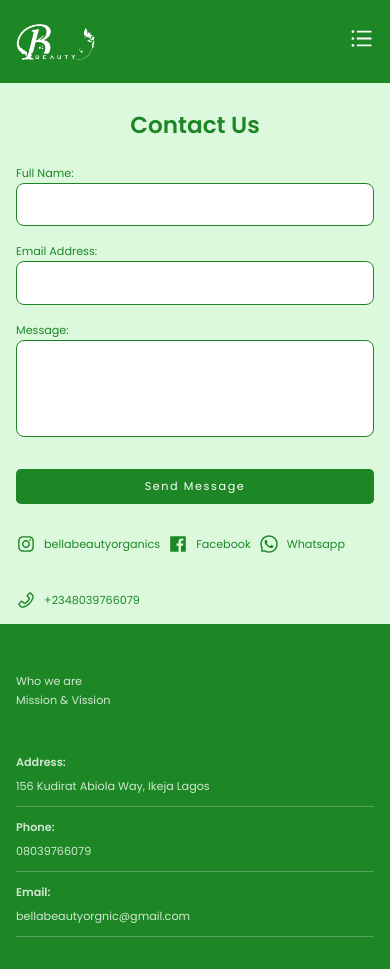
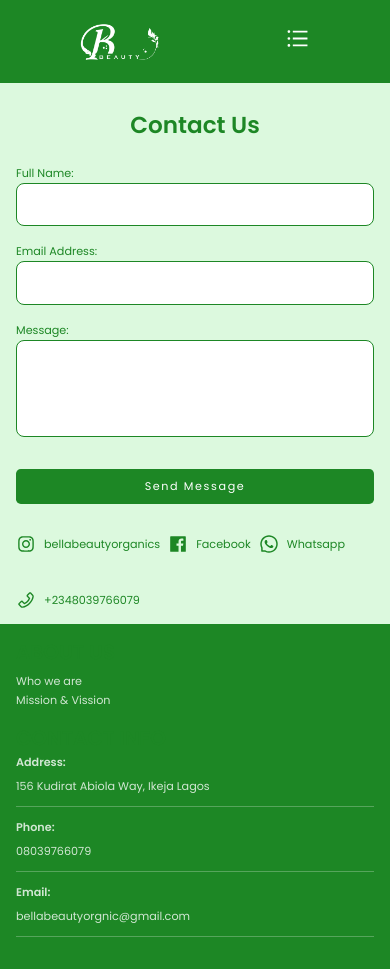
Before and after one commit to Obilomania/bellabeautystore, a React (Create React App) app: page /contact in a window 390 px wide. Built offline with nearby package versions, Linux system fonts and the light colour scheme; no server answers.

Commit message:
1200 width responsiveness

```diff
--- a/src/components/Footer.jsx
+++ b/src/components/Footer.jsx
@@ -57,8 +57,8 @@
   padding: 1rem 10rem;
   background: var(--background);
   color: white;
-  .content2{
-line-height:.5rem;
+  .content2 {
+    line-height: 0.5rem;
   }
   .content {
     display: flex;
@@ -78,6 +78,42 @@
     font-size: 1rem;
     color: rgba(255, 255, 255, 0.8);
     text-decoration: none;
+  }
+  @media screen and (max-width: 1200px) {
+    width: 100%;
+    display: flex;
+    align-items: start;
+    justify-content: space-between;
+    flex-direction: column;
+    padding: 1rem 5rem;
+    background: var(--background);
+    color: white;
+    gap: 1rem;
+    .aboutUs,
+    .policies,
+    .contact {
+      margin: auto;
+      width: 100%;
+    }
+    .content {
+      display: flex;
+      flex-direction: column;
+    }
+    h4 {
+      font-weight: bolder;
+      border-bottom: 1px solid var(--white);
+      text-align: center;
+    }
+    hr {
+      background: var(--white);
+      width: 100%;
+      height: 1px;
+    }
+    p,
+    a {
+      font-size: 0.7rem;
+      color: rgba(255, 255, 255, 0.8);
+    }
   }
   @media screen and (max-width: 940px) {
     width: 100%;
--- a/src/components/Header.jsx
+++ b/src/components/Header.jsx
@@ -217,8 +217,9 @@
   }
   @media screen and (max-width: 1200px) {
     width: 100%;
-    height: 10vh;
+    height: 12vh;
     background: var(--background);
+    padding:0rem 4rem;
     color: var(--white);
     border-bottom: 1px solid var(--lightVariant);
     li {
--- a/src/pageSections/FeaturedProducts.jsx
+++ b/src/pageSections/FeaturedProducts.jsx
@@ -208,7 +208,7 @@
     .F-content {
       position: relative;
       display: flex;
-      width: 90%;
+      width: 15rem;
       height: 15rem;
       overflow: hidden;
       border-radius: 0.5rem;
--- a/src/pageSections/benefits/Benefits.jsx
+++ b/src/pageSections/benefits/Benefits.jsx
@@ -54,7 +54,7 @@
   }
   @media screen and (max-width: 1200px) {
     width: 100%;
-    height: 70vh;
+    height: 45vh;
     background: var(--background);
     position: relative;
     overflow: hidden;
@@ -65,7 +65,7 @@
     .benContent {
       display: flex;
       gap: 1rem;
-      align-items: start;
+      align-items: center;
       flex-direction: column;
       justify-content: flex-end;
       width: 100%;
@@ -169,7 +169,7 @@
         margin: auto;
         color: var(--white);
         li {
-          font-size: .9rem;
+          font-size: 0.9rem;
         }
       }
     }
--- a/src/pages/About.jsx
+++ b/src/pages/About.jsx
@@ -121,6 +121,60 @@
       padding: 1rem 0rem;
     }
   }
+  @media screen and (max-width: 1200px) {
+    width: 100%;
+    padding: 0 5rem;
+    display: flex;
+    flex-direction: column;
+    gap: 2rem;
+    .content {
+      font-size: 0.7rem;
+    }
+    .image {
+      margin-top: 4rem;
+      width: 100%;
+      height: fit-content;
+      overflow: hidden;
+    }
+    .header {
+      width: 100%;
+      height: fit-content;
+      background: var(--background);
+      h3 {
+        text-align: center;
+        color: white;
+        padding: 0.3rem 0rem;
+      }
+    }
+    .missionVision {
+      display: flex;
+      flex-direction: column;
+      align-items: center;
+      justify-content: center;
+      gap: 2rem;
+      margin-bottom: 1rem;
+      p {
+        font-size: 0.7rem;
+      }
+    }
+    .mission,
+    .vision {
+      display: flex;
+      flex-direction: column;
+      align-items: flex-start;
+      gap: 0.8rem;
+    }
+    .subHeading {
+      width: 100%;
+      height: fit-content;
+      background: var(--background);
+      h4 {
+        text-align: center;
+        color: white;
+        padding: 0.2rem 0rem;
+      }
+    }
+  }
   @media screen and (max-width: 940px) {
     width: 100%;
     padding: 0 1rem;
--- a/src/pages/Contact.jsx
+++ b/src/pages/Contact.jsx
@@ -10,9 +10,9 @@
 import emailjs from "@emailjs/browser";
 
 const Contact = () => {
-   useEffect(() => {
-     window.scrollTo(0, 0);
-   }, []);
+  useEffect(() => {
+    window.scrollTo(0, 0);
+  }, []);
 
   const form = useRef();
 
@@ -177,6 +177,98 @@
     color: var(--primary);
     text-decoration: none;
   }
+  @media screen and (max-width: 1200px) {
+    width: 100%;
+    min-height: 70vh;
+    padding: 0rem 5rem;
+    height: fit-content;
+    display: flex;
+    flex-direction: column;
+    align-items: center;
+    justify-content: center;
+    gap: 1rem;
+    .contactContainer {
+      display: flex;
+      align-items: center;
+      justify-content: center;
+      flex-direction: column;
+      gap: 1rem;
+      width: 100%;
+    }
+    h3 {
+      margin-top: 7rem;
+      color: var(--primary);
+    }
+    .contactForm {
+      width: 100%;
+    }
+    form {
+      display: flex;
+      flex-direction: column;
+      gap: 1rem;
+      label {
+        color: var(--primary);
+        font-size: 0.7rem;
+      }
+      input {
+        font-size: 0.7rem;
+        padding: 0.7rem 0.5rem;
+        border-radius: 0.5rem;
+      }
+      textarea {
+        font-size: 0.7rem;
+        resize: none;
+        border-radius: 0.5rem;
+      }
+    }
+    .formControl {
+      display: flex;
+      flex-direction: column;
+    }
+    button {
+      padding: 0.5rem 0;
+      width: 100%;
+      text-align: center;
+      background: var(--background);
+      color: var(--white);
+      border-radius: 0.3rem;
+      cursor: pointer;
+      font-size: 0.7rem;
+      letter-spacing: 0.1rem;
+      transition: 400ms all ease-in-out;
+      margin-top: 1rem;
+    }
+    button:hover {
+      padding: 0.5rem 0;
+      width: 100%;
+      text-align: center;
+      background: var(--white);
+      color: var(--primary);
+      border-radius: 0.3rem;
+      border: 1px solid var(--primary);
+      cursor: pointer;
+      font-size: 1rem;
+      letter-spacing: 0.1rem;
+      transition: 400ms all ease-in-out;
+      margin-top: 1rem;
+    }
+    .socialMedia {
+      width: 100%;
+      font-size: 0.7rem;
+      display: flex;
+      flex-wrap: wrap;
+      gap: 0.5rem;
+      align-items: center;
+      justify-content: start;
+    }
+    a {
+      display: flex;
+      align-items: center;
+      justify-content: start;
+      gap: 0.5rem;
+      color: var(--primary);
+    }
+  }
   @media screen and (max-width: 940px) {
     width: 100%;
     padding: 0rem 1rem;
```
